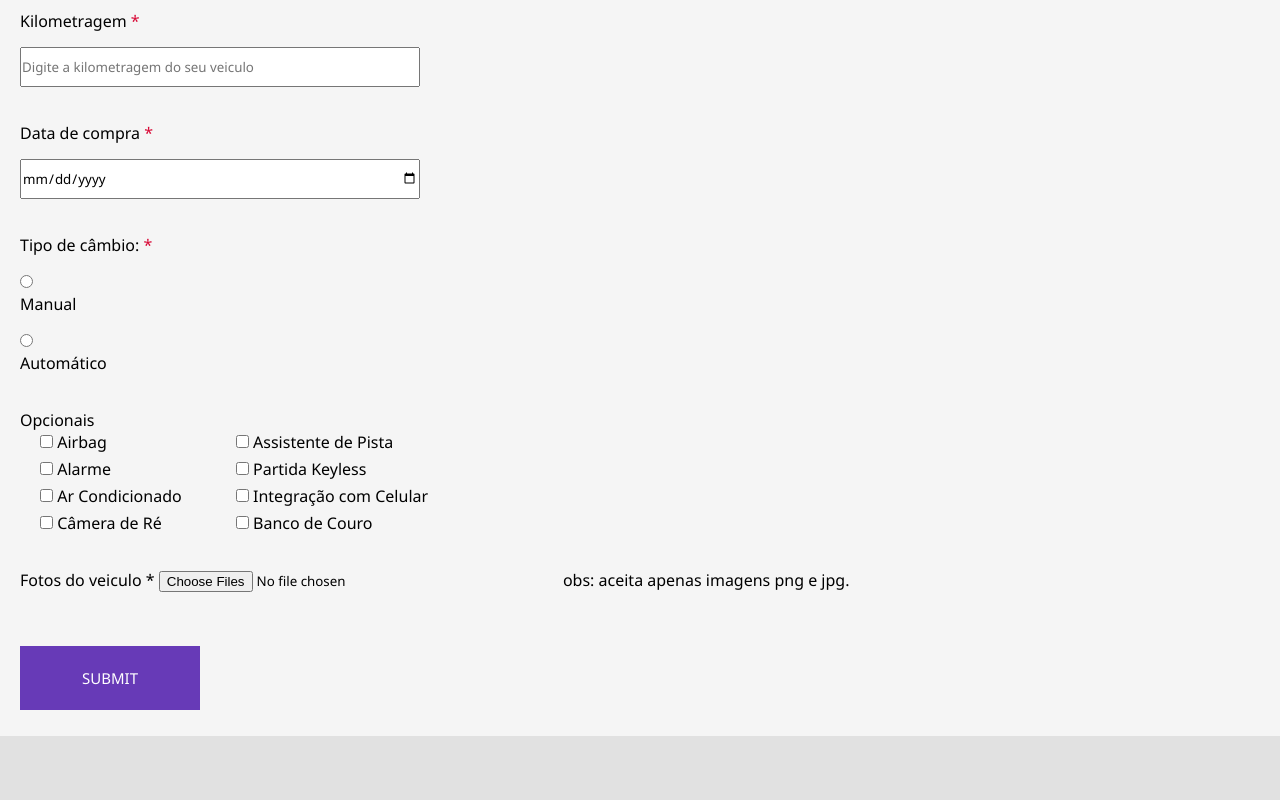
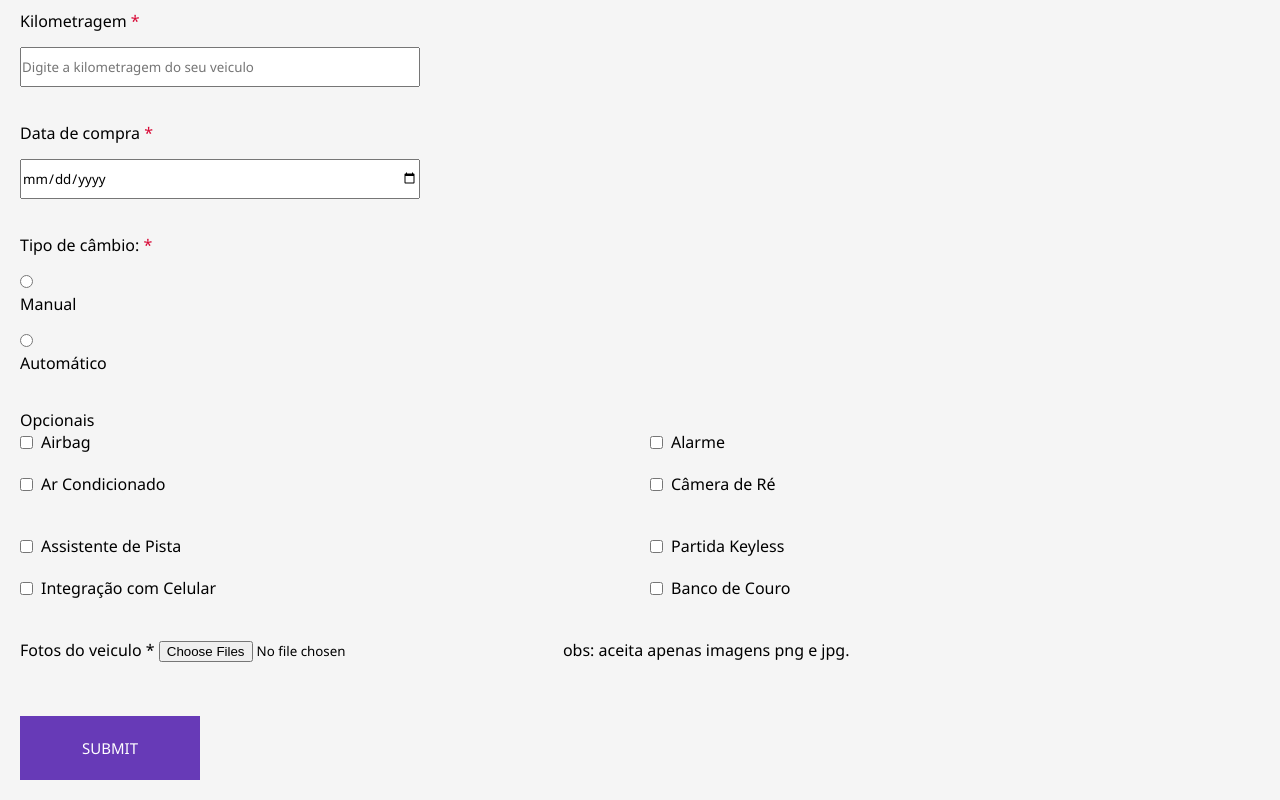
Before and after one commit to FabianoR16/teste, a plain HTML site: page index.html in a window 1280 px wide. Shown: the part 884-1684 px from the top of the page. Before the commit the page ends 1620 px from the top, so only its background shows below. Drawn offline with Linux system fonts and the light colour scheme.

Commit message:
Add files via upload

```diff
--- a/style.css
+++ b/style.css
@@ -22,7 +22,7 @@ main {
     width: 100%;
     min-height: 1500px;
     background-color: whitesmoke;
-    padding: 20px;  /* ✅ padding geral resolve os "left" */
+    padding: 20px;
 }
 
 h1 {
@@ -65,20 +65,41 @@ h1 {
     display: inline-block;
 }
 
+/* ---------------- LISTAS ---------------- */
 .optional-box {
-    display: inline-block;
-    margin: 0 30px 30px 0;
+    margin: 0 0 30px 0;
 }
 
 .optional-list {
-    padding-left: 20px; /* ✅ lista bem alinhada */
+    list-style: none;
+    padding-left: 0;
+    margin: 0;
 }
 
 .optional-list li {
-    margin-bottom: 5px;
-    list-style-type: none;
+    display: flex;              /* input + texto lado a lado */
+    align-items: center;
+    gap: 8px;
+    margin-bottom: 10px;
+    font-size: 1rem;
 }
 
+.optional-list input[type="checkbox"],
+.optional-list input[type="radio"] {
+    width: auto;
+    margin: 0;
+}
+
+/* --- GRID de duas colunas no desktop --- */
+@media (min-width: 600px) {
+    .optional-list {
+        display: grid;
+        grid-template-columns: 1fr 1fr;
+        gap: 10px 20px;
+    }
+}
+
+/* ---------------- INPUTS ---------------- */
 input[type="text"],
 input[type="number"],
 input[type="date"],
@@ -96,6 +117,7 @@ textarea {
   color: #d80835;
 }
 
+/* ---------------- BOTÃO ---------------- */
 #enviar{
     padding: 20px 60px;
     font-size: 15px;
@@ -113,7 +135,7 @@ textarea {
     color: black;
 }
 
-/* Responsividade */
+/* ---------------- RESPONSIVIDADE ---------------- */
 @media only screen and (max-width: 500px) {
     header {
         text-align: center;
@@ -138,6 +160,6 @@ textarea {
         max-width: 100%;
     }
     .optional-list {
-        padding-left: 15px; /* ✅ ainda bem alinhada no celular */
+        display: block; /* força lista em 1 coluna no celular */
     }
 }
```
